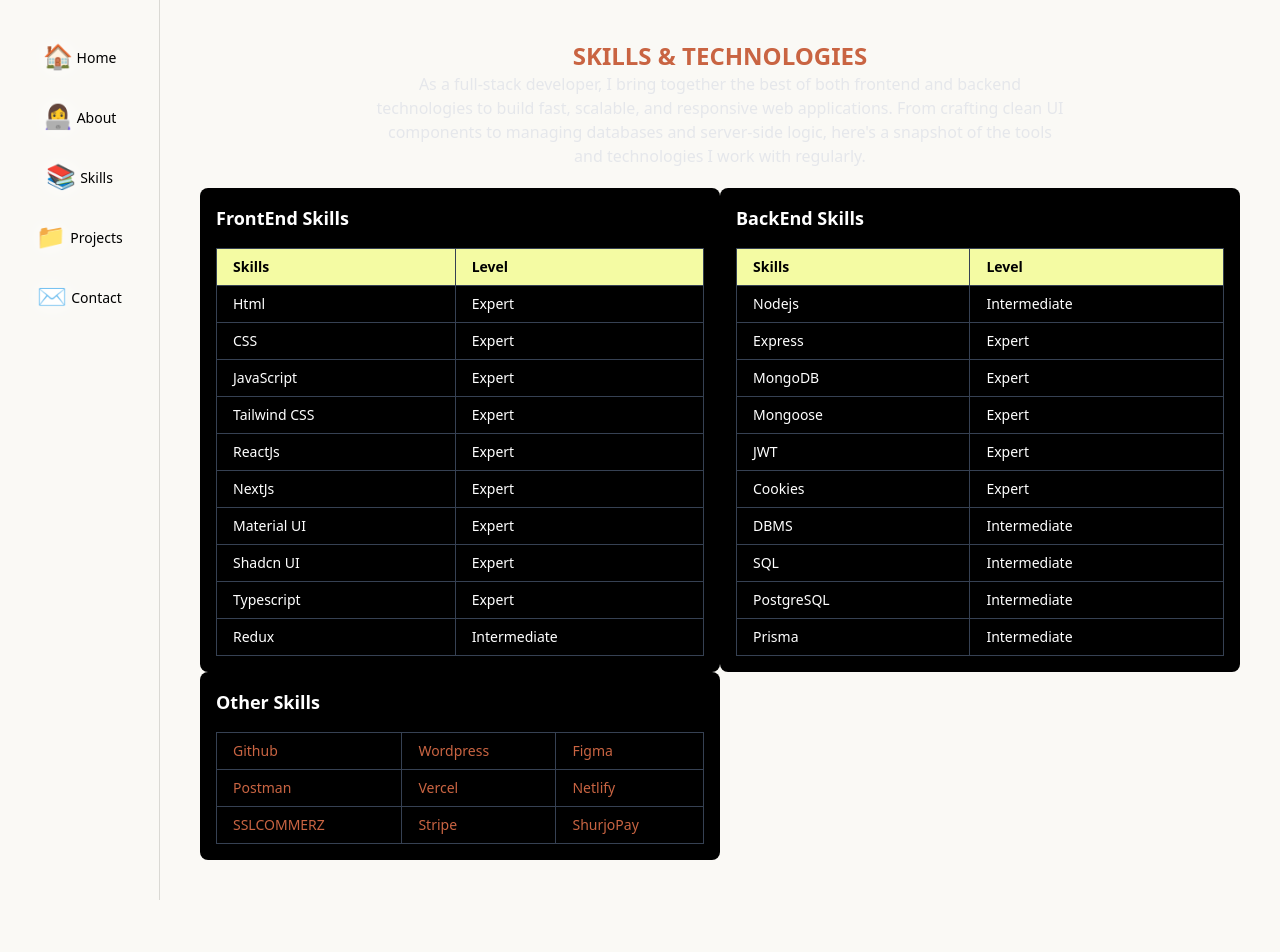
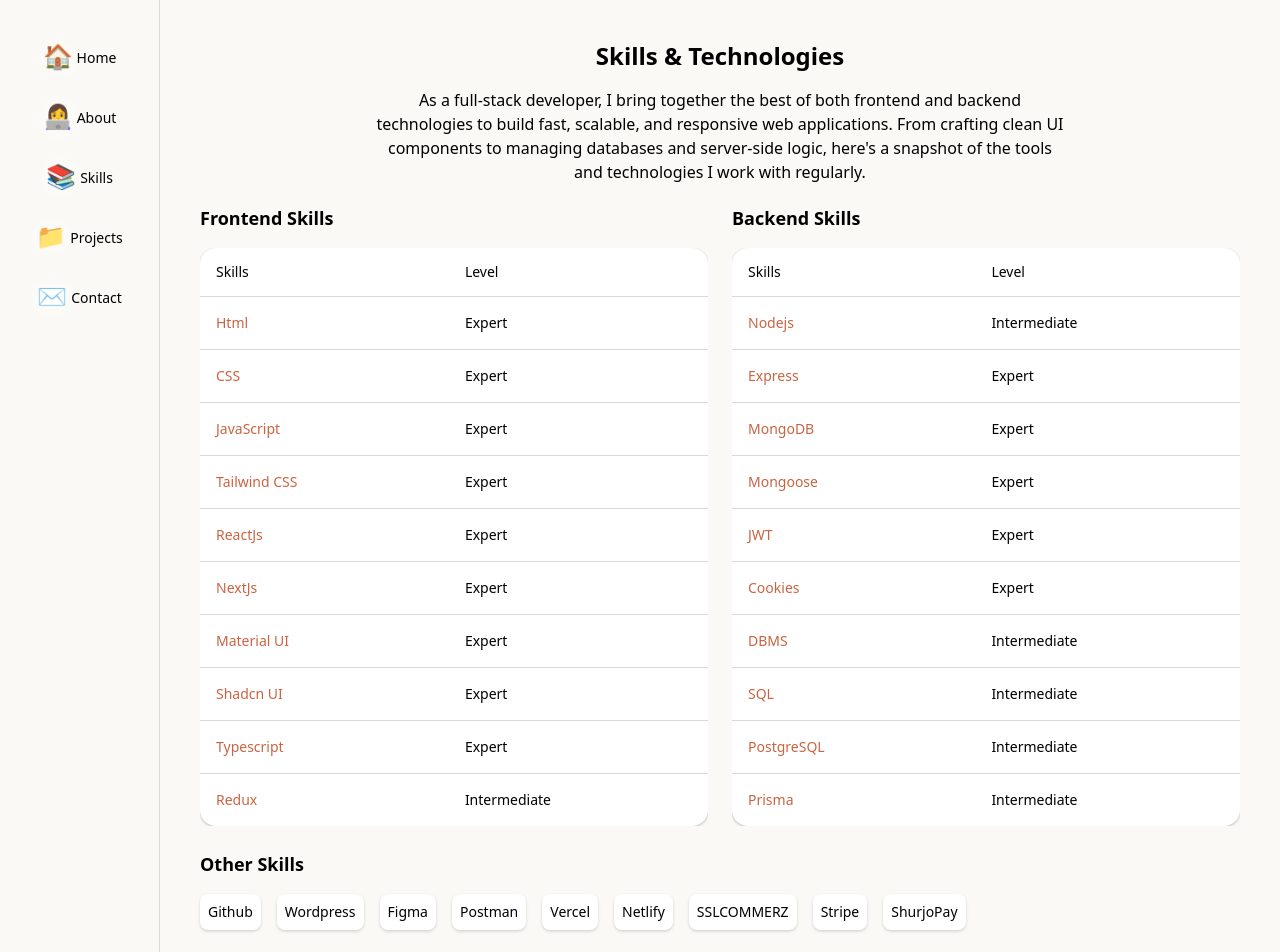
Before and after one commit to neelimapriya/portfolio-client, a Next.js app: page /skills in a window 1280 px wide. Shown: the top 952 px of the page. Before the commit the page ends 900 px from the top, so only its background shows below. Built offline with nearby package versions, Linux system fonts and the light colour scheme.

Commit message:
add light mode to the skill page

```diff
--- a/src/app/(portfolio)/skills/page.tsx
+++ b/src/app/(portfolio)/skills/page.tsx
@@ -1,4 +1,4 @@
-
+import { Table, TableBody, TableCell, TableHead, TableHeader, TableRow } from '@/components/ui/table';
 
 type skills = {
   skill: string;
@@ -7,174 +7,150 @@
 
 const frontEndSkillData: skills[] = [
   {
-    skill: "Html",
-    level: "Expert",
+    skill: 'Html',
+    level: 'Expert',
   },
   {
-    skill: "CSS",
-    level: "Expert",
+    skill: 'CSS',
+    level: 'Expert',
   },
   {
-    skill: "JavaScript",
-    level: "Expert",
+    skill: 'JavaScript',
+    level: 'Expert',
   },
   {
-    skill: "Tailwind CSS",
-    level: "Expert",
+    skill: 'Tailwind CSS',
+    level: 'Expert',
   },
   {
-    skill: "ReactJs",
-    level: "Expert",
+    skill: 'ReactJs',
+    level: 'Expert',
   },
   {
-    skill: "NextJs",
-    level: "Expert",
+    skill: 'NextJs',
+    level: 'Expert',
   },
   {
-    skill: "Material UI",
-    level: "Expert",
+    skill: 'Material UI',
+    level: 'Expert',
   },
   {
-    skill: "Shadcn UI",
-    level: "Expert",
+    skill: 'Shadcn UI',
+    level: 'Expert',
   },
   {
-    skill: "Typescript",
-    level: "Expert",
+    skill: 'Typescript',
+    level: 'Expert',
   },
   {
-    skill: "Redux",
-    level: "Intermediate",
+    skill: 'Redux',
+    level: 'Intermediate',
   },
 ];
 const backendEndSkillData: skills[] = [
   {
-    skill: "Nodejs",
-    level: "Intermediate",
+    skill: 'Nodejs',
+    level: 'Intermediate',
   },
   {
-    skill: "Express",
-    level: "Expert",
+    skill: 'Express',
+    level: 'Expert',
   },
   {
-    skill: "MongoDB",
-    level: "Expert",
+    skill: 'MongoDB',
+    level: 'Expert',
   },
   {
-    skill: "Mongoose",
-    level: "Expert",
+    skill: 'Mongoose',
+    level: 'Expert',
   },
   {
-    skill: "JWT",
-    level: "Expert",
+    skill: 'JWT',
+    level: 'Expert',
   },
   {
-    skill: "Cookies",
-    level: "Expert",
+    skill: 'Cookies',
+    level: 'Expert',
   },
   {
-    skill: "DBMS",
-    level: "Intermediate",
+    skill: 'DBMS',
+    level: 'Intermediate',
   },
   {
-    skill: "SQL",
-    level: "Intermediate",
+    skill: 'SQL',
+    level: 'Intermediate',
   },
   {
-    skill: "PostgreSQL",
-    level: "Intermediate",
+    skill: 'PostgreSQL',
+    level: 'Intermediate',
   },
   {
-    skill: "Prisma",
-    level: "Intermediate",
+    skill: 'Prisma',
+    level: 'Intermediate',
   },
 ];
 
 const SkillsPage = () => {
   return (
     <div className="">
-      <h2 className="text-primary text-2xl text-center font-semibold uppercase">Skills & Technologies</h2>
-      <p className="text-gray-200 text-center w-full lg:w-2/3 mx-auto mb-5">As a full-stack developer, I bring together the best of both frontend and backend technologies to build fast, scalable, and responsive web applications. From crafting clean UI components to managing databases and server-side logic, here&apos;s a snapshot of the tools and technologies I work with regularly.</p>
-      <div className="flex flex-col md:flex-row w-full">
-        <div className="overflow-x-auto bg-black text-white p-4 rounded-lg md:w-1/2">
-          <h2 className="text-lg font-semibold mb-4">FrontEnd Skills</h2>
-          <table className="w-full border border-gray-700 text-sm">
-            <thead>
-              <tr className="bg-[#F4FBA3] text-black">
-                <th className="border border-gray-700 px-4 py-2 text-left">
-                  Skills
-                </th>
-                <th className="border border-gray-700 px-4 py-2 text-left">
-                  Level
-                </th>
-              </tr>
-            </thead>
-            <tbody>
+      <h1 className="text-2xl text-center font-semibold mb-4">Skills & Technologies</h1>
+      <p className="text-center w-full lg:w-2/3 mx-auto mb-5">
+        As a full-stack developer, I bring together the best of both frontend and backend technologies to build fast, scalable, and responsive web applications. From crafting clean UI components to
+        managing databases and server-side logic, here&apos;s a snapshot of the tools and technologies I work with regularly.
+      </p>
+      <div className="flex flex-col md:flex-row w-full gap-6">
+        <div className="overflow-x-auto  rounded-lg md:w-1/2">
+          <h2 className="text-lg font-semibold mb-4">Frontend Skills</h2>
+          <Table className="w-full text-sm shadow-2xl">
+            <TableHeader>
+              <TableRow>
+                <TableHead>Skills</TableHead>
+                <TableHead>Level</TableHead>
+              </TableRow>
+            </TableHeader>
+            <TableBody>
               {frontEndSkillData.map((data, index) => (
-                <tr key={index}>
-                  <td className="border border-gray-700 px-4 py-2">
-                    {data.skill}
-                  </td>
-                  <td className="border border-gray-700 px-4 py-2">
-                    {data.level}
-                  </td>
-                </tr>
+                <TableRow key={index}>
+                  <TableCell className="text-primary font-medium">{data.skill}</TableCell>
+                  <TableCell>{data.level}</TableCell>
+                </TableRow>
               ))}
-            </tbody>
-          </table>
+            </TableBody>
+          </Table>
         </div>
-        <div className="overflow-x-auto bg-black text-white p-4 rounded-lg md:w-1/2">
-          <h2 className="text-lg font-semibold mb-4">BackEnd Skills</h2>
-          <table className="w-full border border-gray-700 text-sm">
-            <thead>
-              <tr className="bg-[#F4FBA3] text-black">
-                <th className="border border-gray-700 px-4 py-2 text-left">
-                  Skills
-                </th>
-                <th className="border border-gray-700 px-4 py-2 text-left">
-                  Level
-                </th>
-              </tr>
-            </thead>
-            <tbody>
+        <div className="overflow-x-auto  rounded-lg md:w-1/2">
+          <h2 className="text-lg font-semibold mb-4">Backend Skills</h2>
+          <Table className="w-full shadow-2xl text-sm">
+            <TableHeader>
+              <TableRow>
+                <TableHead>Skills</TableHead>
+                <TableHead>Level</TableHead>
+              </TableRow>
+            </TableHeader>
+            <TableBody>
               {backendEndSkillData.map((data, index) => (
-                <tr key={index}>
-                  <td className="border border-gray-700 px-4 py-2">
-                    {data.skill}
-                  </td>
-                  <td className="border border-gray-700 px-4 py-2">
-                    {data.level}
-                  </td>
-                </tr>
+                <TableRow key={index}>
+                  <TableCell className="text-primary font-medium">{data.skill}</TableCell>
+                  <TableCell>{data.level}</TableCell>
+                </TableRow>
               ))}
-            </tbody>
-          </table>
+            </TableBody>
+          </Table>
         </div>
       </div>
-      <div className="overflow-x-auto bg-black text-white p-4 rounded-lg w-full md:w-1/2">
+      <div className="mt-6">
         <h2 className="text-lg font-semibold mb-4">Other Skills</h2>
-        <table className="w-full border border-gray-700 text-sm">
-          <tbody>
-            <tr >
-              <td className="border border-gray-700 px-4 py-2 text-primary">Github</td>
-              <td className="border border-gray-700 px-4 py-2 text-primary">Wordpress</td>
-              <td className="border border-gray-700 px-4 py-2 text-primary">Figma</td>
-
-            </tr>
-            <tr >
-
-              <td className="border border-gray-700 px-4 py-2 text-primary">Postman</td>
-              <td className="border border-gray-700 px-4 py-2 text-primary">Vercel</td>
-              <td className="border border-gray-700 px-4 py-2 text-primary">Netlify</td>
-            </tr>
-            <tr >
-
-              <td className="border border-gray-700 px-4 py-2 text-primary">SSLCOMMERZ</td>
-              <td className="border border-gray-700 px-4 py-2 text-primary">Stripe</td>
-              <td className="border border-gray-700 px-4 py-2 text-primary">ShurjoPay</td>
-            </tr>
-          </tbody>
-        </table>
+        <div className="flex flex-wrap gap-4 justify-start text-sm">
+          <div className="bg-popover p-2 rounded-lg shadow-md">Github</div>
+          <div className="bg-popover p-2 rounded-lg shadow-md">Wordpress</div>
+          <div className="bg-popover p-2 rounded-lg shadow-md">Figma</div>
+          <div className="bg-popover p-2 rounded-lg shadow-md">Postman</div>
+          <div className="bg-popover p-2 rounded-lg shadow-md">Vercel</div>
+          <div className="bg-popover p-2 rounded-lg shadow-md">Netlify</div>
+          <div className="bg-popover p-2 rounded-lg shadow-md">SSLCOMMERZ</div>
+          <div className="bg-popover p-2 rounded-lg shadow-md">Stripe</div>
+          <div className="bg-popover p-2 rounded-lg shadow-md">ShurjoPay</div>
+        </div>
       </div>
     </div>
   );
```
